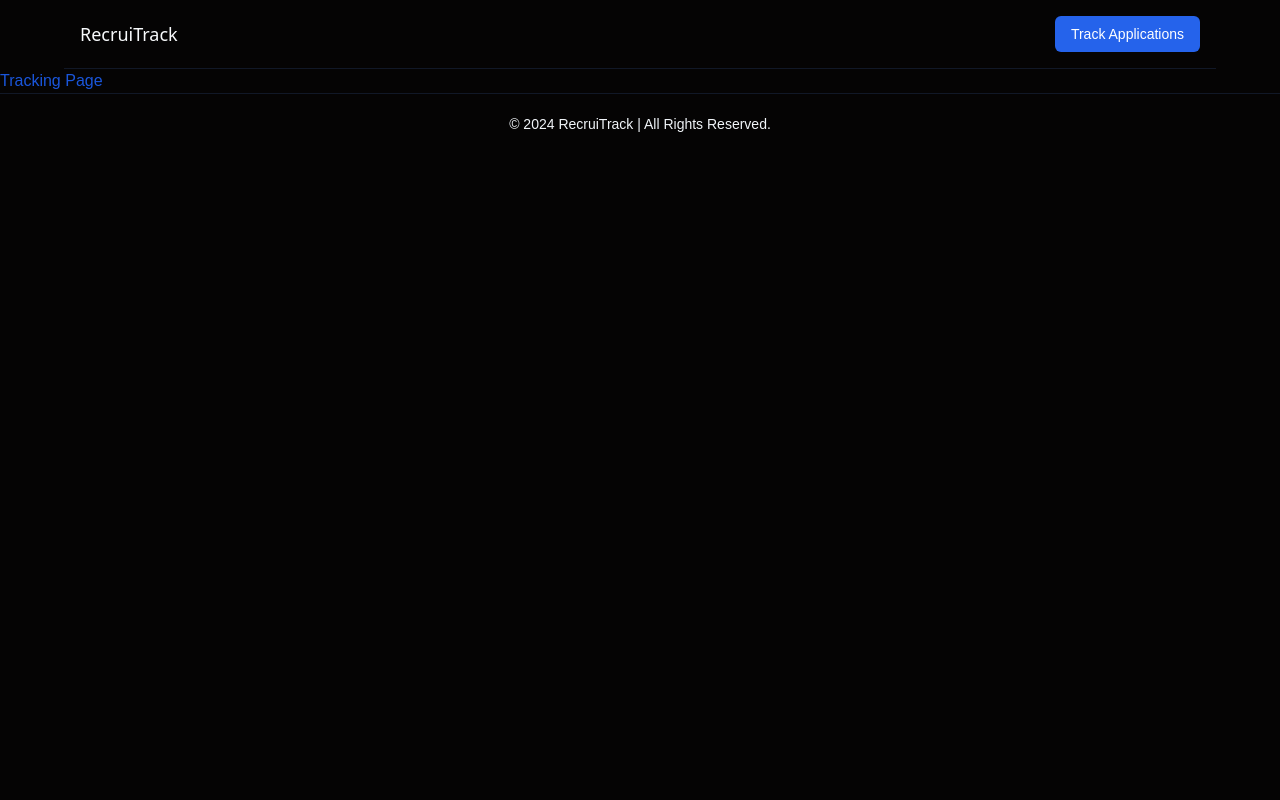
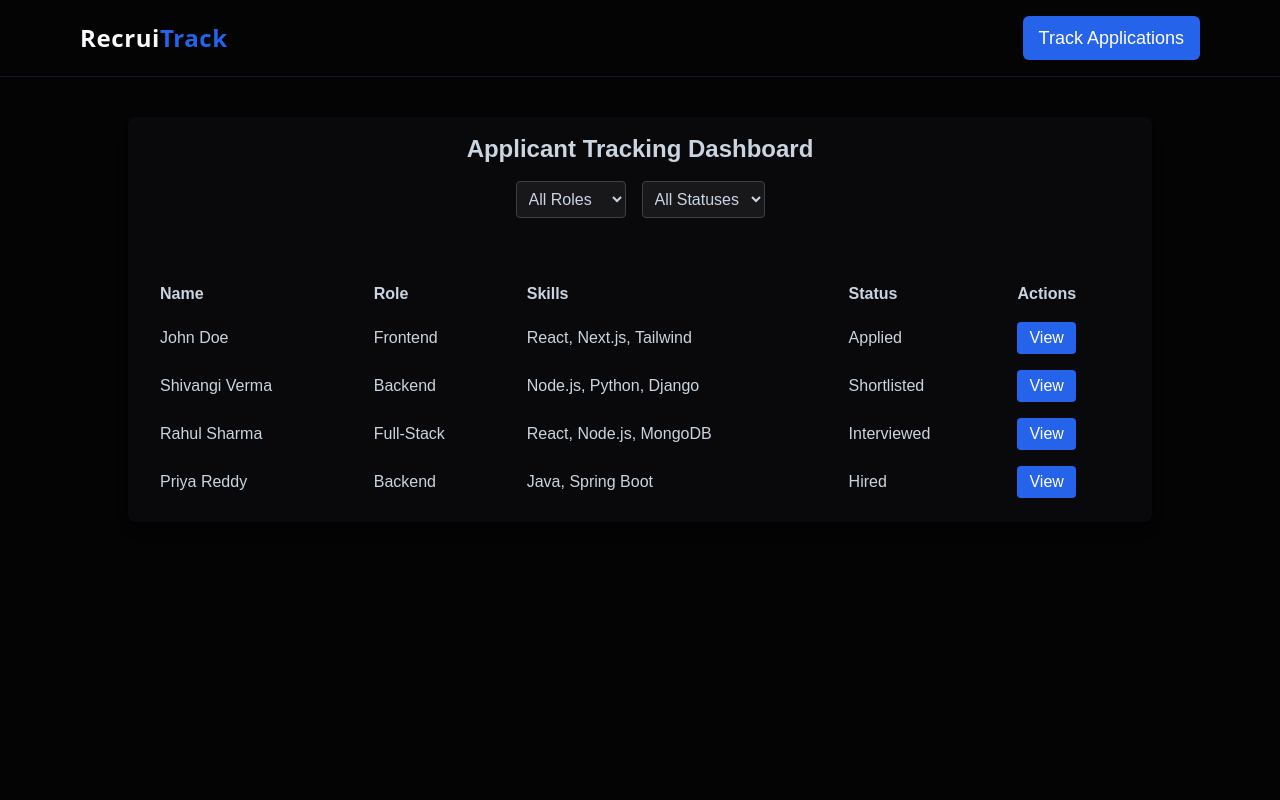
Before and after one commit to abhissh11/RecruiTrack, a Next.js app: page /track-applications in a window 1280 px wide. Shown: the top 800 px of the page. Built offline with nearby package versions, Linux system fonts and the light colour scheme.

Commit message:
implemented tracking page

```diff
--- a/src/app/track-applications/page.tsx
+++ b/src/app/track-applications/page.tsx
@@ -1,9 +1,10 @@
+import ApplicantTable from "@/components/ApplicantsTable";
 import React from "react";
 
 export default function page() {
   return (
-    <div>
-      <h1>Tracking Page</h1>
+    <div className="min-h-screen">
+      <ApplicantTable />
     </div>
   );
 }
--- /dev/null
+++ b/src/components/ApplicantDetailModal.tsx
@@ -0,0 +1,63 @@
+"use client";
+
+interface ModalProps {
+  isOpen: boolean;
+  onClose: () => void;
+  applicant: Applicant | null;
+}
+
+interface Applicant {
+  id: number;
+  name: string;
+  role: string;
+  skills: string[];
+  email: string;
+  mobile: string;
+  cvLink: string;
+  status: string;
+}
+
+export default function ApplicantDetailsModal({
+  isOpen,
+  onClose,
+  applicant,
+}: ModalProps) {
+  if (!isOpen || !applicant) return null;
+
+  return (
+    <div className="fixed inset-0 flex items-center justify-center bg-black bg-opacity-50 z-50">
+      <div className="bg-zinc-950 p-6 rounded-lg shadow-lg w-full max-w-md">
+        <h2 className="text-xl font-semibold text-slate-300 mb-4">
+          Applicant Details
+        </h2>
+        <p className="text-slate-400 mb-2">
+          <strong>Name:</strong> {applicant.name}
+        </p>
+        <p className="text-slate-400 mb-2">
+          <strong>Role Applied:</strong> {applicant.role}
+        </p>
+        <p className="text-slate-400 mb-2">
+          <strong>Skills:</strong> {applicant.skills.join(", ")}
+        </p>
+        <p className="text-slate-400 mb-2">
+          <strong>Email:</strong> {applicant.email}
+        </p>
+        <p className="text-slate-400 mb-2">
+          <strong>Mobile:</strong> {applicant.mobile}
+        </p>
+        <p className="text-blue-500 underline mb-4">
+          <a href={applicant.cvLink} target="_blank" rel="noopener noreferrer">
+            View CV
+          </a>
+        </p>
+
+        <button
+          onClick={onClose}
+          className="w-full rounded-md bg-blue-600 px-4 py-2 text-white hover:bg-blue-700"
+        >
+          Close
+        </button>
+      </div>
+    </div>
+  );
+}
--- /dev/null
+++ b/src/components/ApplicantsTable.tsx
@@ -0,0 +1,167 @@
+"use client";
+
+import { useState } from "react";
+import ApplicantDetailsModal from "./ApplicantDetailModal";
+
+interface Applicant {
+  id: number;
+  name: string;
+  role: string; // Backend, Frontend, Full-Stack
+  skills: string[];
+  email: string;
+  mobile: string;
+  cvLink: string;
+  status: string; // Applied, Shortlisted, Interviewed, Hired, Rejected
+}
+
+const fakeApplicants: Applicant[] = [
+  {
+    id: 1,
+    name: "John Doe",
+    role: "Frontend",
+    skills: ["React", "Next.js", "Tailwind"],
+    email: "john.doe@example.com",
+    mobile: "123-456-7890",
+    cvLink: "https://example.com/cv/johndoe",
+    status: "Applied",
+  },
+  {
+    id: 2,
+    name: "Shivangi Verma",
+    role: "Backend",
+    skills: ["Node.js", "Python", "Django"],
+    email: "shivangi@example.com",
+    mobile: "987-654-3210",
+    cvLink: "https://example.com/cv/shivangi",
+    status: "Shortlisted",
+  },
+  {
+    id: 3,
+    name: "Rahul Sharma",
+    role: "Full-Stack",
+    skills: ["React", "Node.js", "MongoDB"],
+    email: "rahul@example.com",
+    mobile: "555-666-7777",
+    cvLink: "https://example.com/cv/rahul",
+    status: "Interviewed",
+  },
+  {
+    id: 4,
+    name: "Priya Reddy",
+    role: "Backend",
+    skills: ["Java", "Spring Boot"],
+    email: "priya@example.com",
+    mobile: "222-333-4444",
+    cvLink: "https://example.com/cv/priya",
+    status: "Hired",
+  },
+];
+
+export default function ApplicantTable() {
+  const [applicants] = useState<Applicant[]>(fakeApplicants);
+  const [roleFilter, setRoleFilter] = useState<string>("All");
+  const [statusFilter, setStatusFilter] = useState<string>("All");
+  const [selectedApplicant, setSelectedApplicant] = useState<Applicant | null>(
+    null
+  );
+  const [isModalOpen, setIsModalOpen] = useState(false);
+
+  const filteredApplicants = applicants.filter((applicant) => {
+    const roleMatch = roleFilter === "All" || applicant.role === roleFilter;
+    const statusMatch =
+      statusFilter === "All" || applicant.status === statusFilter;
+    return roleMatch && statusMatch;
+  });
+
+  const openModal = (applicant: Applicant) => {
+    setSelectedApplicant(applicant);
+    setIsModalOpen(true);
+  };
+
+  return (
+    <div className="flex justify-center items-center my-10">
+      <div className="p-4 bg-zinc-950 md:w-[80%]  rounded-lg shadow-lg sm:overflow-hidden overflow-x-scroll">
+        <div className="flex flex-col justify-center items-center mb-10">
+          <h2 className="text-2xl font-bold text-slate-300 mb-4">
+            Applicant Tracking Dashboard
+          </h2>
+
+          {/* Filters */}
+          <div className="flex gap-4 mb-4">
+            {/* Role Filter */}
+            <select
+              value={roleFilter}
+              onChange={(e) => setRoleFilter(e.target.value)}
+              className="bg-zinc-900 border border-zinc-700 text-slate-300 rounded p-2"
+            >
+              <option value="All">All Roles</option>
+              <option value="Frontend">Frontend</option>
+              <option value="Backend">Backend</option>
+              <option value="Full-Stack">Full-Stack</option>
+            </select>
+
+            {/* Status Filter */}
+            <select
+              value={statusFilter}
+              onChange={(e) => setStatusFilter(e.target.value)}
+              className="bg-zinc-900 border border-zinc-700 text-slate-300 rounded p-2"
+            >
+              <option value="All">All Statuses</option>
+              <option value="Applied">Applied</option>
+              <option value="Shortlisted">Shortlisted</option>
+              <option value="Interviewed">Interviewed</option>
+              <option value="Hired">Hired</option>
+              <option value="Rejected">Rejected</option>
+            </select>
+          </div>
+        </div>
+
+        {/* Table */}
+        <table className="w-full table-auto text-slate-300">
+          <thead>
+            <tr>
+              <th className="text-left py-2 px-4">Name</th>
+              <th className="text-left py-2 px-4">Role</th>
+              <th className="text-left py-2 px-4">Skills</th>
+              <th className="text-left py-2 px-4">Status</th>
+              <th className="text-left py-2 px-4">Actions</th>
+            </tr>
+          </thead>
+          <tbody>
+            {filteredApplicants.length > 0 ? (
+              filteredApplicants.map((applicant) => (
+                <tr key={applicant.id} className="hover:bg-zinc-900">
+                  <td className="py-2 px-4">{applicant.name}</td>
+                  <td className="py-2 px-4">{applicant.role}</td>
+                  <td className="py-2 px-4">{applicant.skills.join(", ")}</td>
+                  <td className="py-2 px-4">{applicant.status}</td>
+                  <td className="py-2 px-4">
+                    <button
+                      onClick={() => openModal(applicant)}
+                      className="rounded bg-blue-600 px-3 py-1 text-white hover:bg-blue-700"
+                    >
+                      View
+                    </button>
+                  </td>
+                </tr>
+              ))
+            ) : (
+              <tr>
+                <td colSpan={5} className="py-4 text-center text-gray-400">
+                  No applicants match the selected filters.
+                </td>
+              </tr>
+            )}
+          </tbody>
+        </table>
+
+        {/* Modal */}
+        <ApplicantDetailsModal
+          isOpen={isModalOpen}
+          onClose={() => setIsModalOpen(false)}
+          applicant={selectedApplicant}
+        />
+      </div>
+    </div>
+  );
+}
--- a/src/components/Header.tsx
+++ b/src/components/Header.tsx
@@ -3,14 +3,14 @@ import React from "react";
 
 export default function Header() {
   return (
-    <div className="flex justify-between items-center mx-4  md:mx-16 p-4 border-b border-gray-900">
+    <div className="flex justify-between items-center px-4  md:px-20 py-4 border-b border-gray-900">
       <Link href="/">
-        <h1 className="text-lg font-normal font-sans text-slate-50">
-          RecruiTrack
+        <h1 className="text-2xl font-bold tracking-wide font-sans text-slate-50">
+          Recrui<span className="text-blue-600">Track</span>
         </h1>
       </Link>
       <Link href="/track-applications">
-        <button className="text-sm font-thin py-2 px-4 bg-blue-600 hover:bg-blue-700 text-white rounded-md">
+        <button className="text-lg font-thin py-2 px-4 bg-blue-600 hover:bg-blue-700 text-white rounded-md">
           Track Applications
         </button>
       </Link>
```
